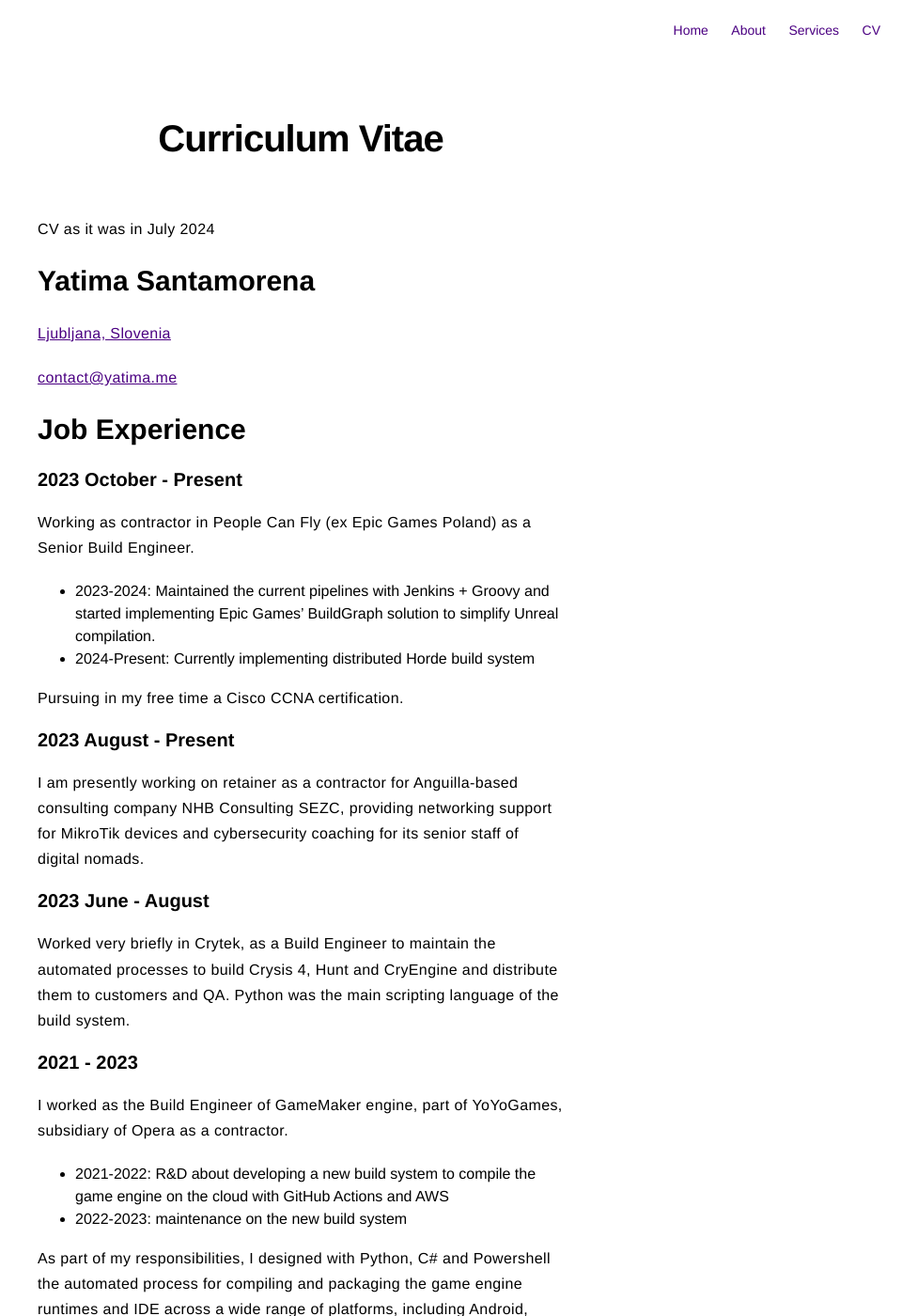
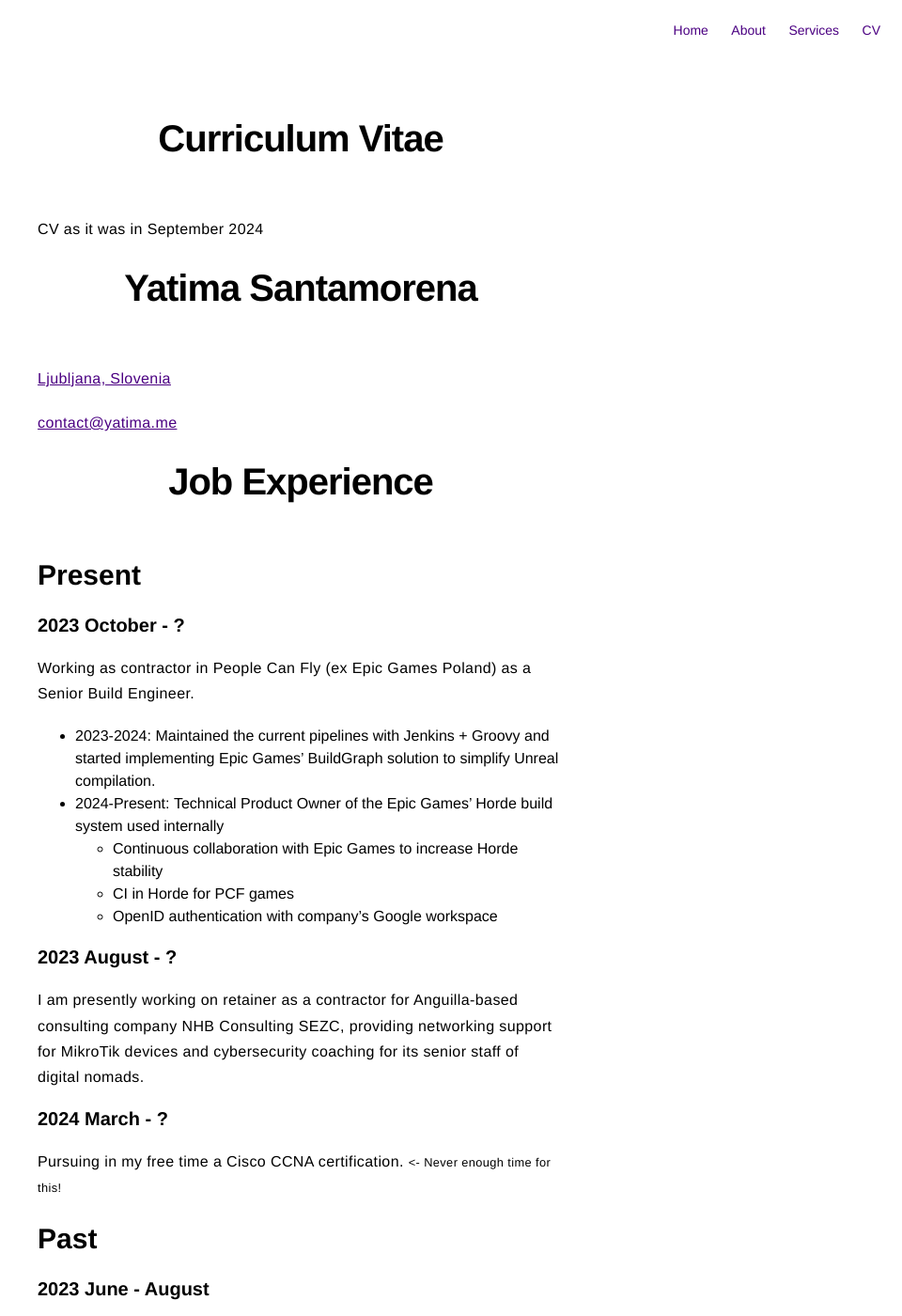
Before and after one commit to yatima1460/yatima1460.github.io, a Jekyll site: the page built from CV.md, in a window 1280 px wide and 1400 px high. Shown: the whole window at 94% size, without its empty margins (320-1280 px from the left). Built offline with Jekyll 4.4.1, drawn with Linux system fonts in a browser that asks for light colours; nearby versions of some CDN libraries; our own code applies the rules of GitHub Pages for plain Markdown files.

Commit message:
Update CV.md

```diff
--- a/CV.md
+++ b/CV.md
@@ -1,27 +1,36 @@
 # Curriculum Vitae
 
-CV as it was in July 2024
+CV as it was in September 2024
 
-## Yatima Santamorena
+# Yatima Santamorena
 
 [Ljubljana, Slovenia](https://maps.app.goo.gl/HkrXs5vaJ4y3X6vW8)
 
 [contact@yatima.me](mailto:contact@yatima.me)
 
-## Job Experience
+# Job Experience
 
-### 2023 October - Present
+## Present
+
+### 2023 October - ?
 
 Working as contractor in **People Can Fly** (**ex Epic Games Poland**) as a Senior Build Engineer.
 
 - 2023-2024: Maintained the current pipelines with Jenkins + Groovy and started implementing Epic Games' BuildGraph solution to simplify Unreal compilation.
-- 2024-Present: Currently implementing distributed Horde build system
+- 2024-Present: **Technical Product Owner** of the Epic Games' Horde build system used internally
+    - Continuous collaboration with Epic Games to increase Horde stability
+    - CI in Horde for PCF games
+    - OpenID authentication with company's Google workspace
 
-Pursuing in my free time a Cisco CCNA certification.
-
-### 2023 August - Present
+### 2023 August - ?
 
 I am presently working on retainer as a contractor for Anguilla-based consulting company NHB Consulting SEZC, providing networking support for MikroTik devices and cybersecurity coaching for its senior staff of digital nomads.
+
+### 2024 March - ?
+
+Pursuing in my free time a Cisco CCNA certification. <small><- Never enough time for this!</small>
+
+## Past
 
 ### 2023 June - August
 
```
